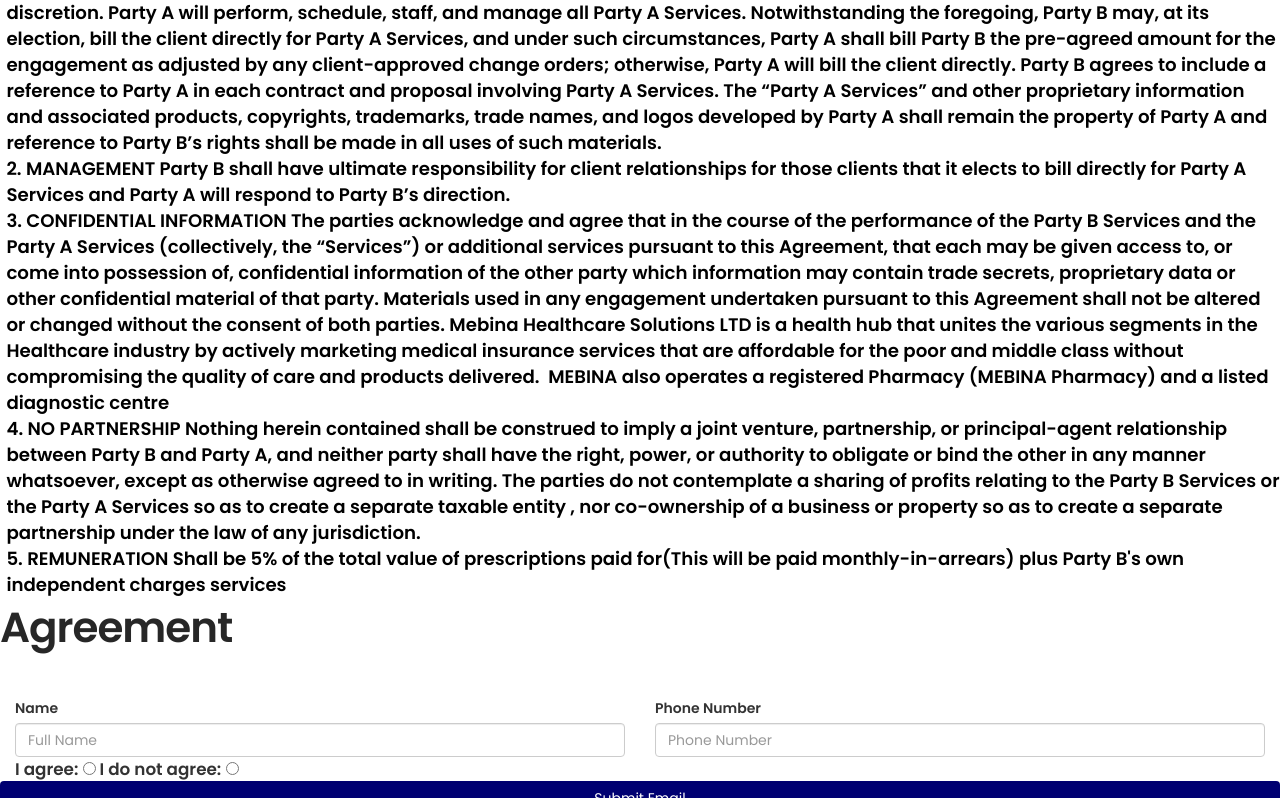
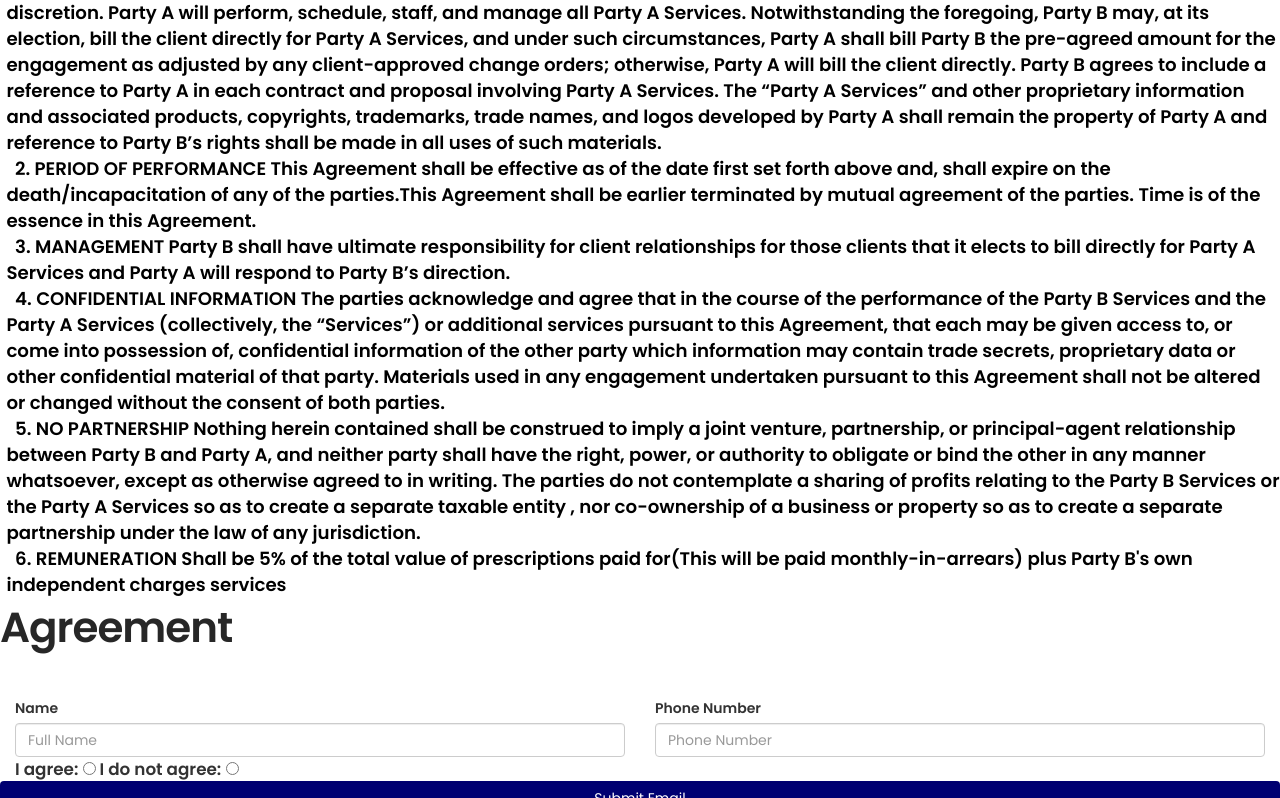
Before and after one commit to mebina-tech/mebina-tech.github.io, a plain HTML site: page html/partnership.html in a window 1280 px wide. Shown: the part 459-1257 px from the top of the page. Drawn offline with Linux system fonts and the light colour scheme; files that its build step writes are made by us from their sources.

Commit message:
Update partnership.html

```diff
--- a/html/partnership.html
+++ b/html/partnership.html
@@ -166,23 +166,24 @@
         1. SCOPE OF STRATEGIC ALLIANCE
      Party A shall, in a professional manner, take all steps necessary to dispense medications ethically and provide pharmaceutical care and alternative therapy, where necessary, (collectively the “Party A Services”) for clients referred to Party A by Party B. Any engagement to perform Party A Services shall be on such terms and conditions as Party A may approve in its sole discretion. Party A will perform, schedule, staff, and manage all Party A Services. Notwithstanding the foregoing, Party B may, at its election, bill the client directly for Party A Services, and under such circumstances, Party A shall bill Party B the pre-agreed amount for the engagement as adjusted by any client-approved change orders; otherwise, Party A will bill the client directly. Party B agrees to include a reference to Party A in each contract and proposal involving Party A Services. The “Party A Services” and other proprietary information and associated products, copyrights, trademarks, trade names, and logos developed by Party A shall remain the property of Party A and reference to Party B’s rights shall be made in all uses of such materials.
       </div>
-
      <div class="answer">
-    2. MANAGEMENT
+     2. PERIOD OF PERFORMANCE
+     This Agreement shall be effective as of the date first set forth above and, shall expire on the death/incapacitation of any of the parties.This Agreement shall be earlier terminated by mutual agreement of the parties. Time is of the essence in this Agreement.
+     </div>
+     <div class="answer">
+     3. MANAGEMENT
      Party B shall have ultimate responsibility for client relationships for those clients that it elects to bill directly for Party A Services and Party A will respond to Party B’s direction.
      </div>
      <div class="answer">
-    3. CONFIDENTIAL INFORMATION
+     4. CONFIDENTIAL INFORMATION
      The parties acknowledge and agree that in the course of the performance of the Party B Services and the Party A Services (collectively, the “Services”) or additional services pursuant to this Agreement, that each may be given access to, or come into possession of, confidential information of the other party which information may contain trade secrets, proprietary data or other confidential material of that party. Materials used in any engagement undertaken pursuant to this Agreement shall not be altered or changed without the consent of both parties.
-    Mebina Healthcare Solutions LTD is a health hub that unites the various segments in the Healthcare industry by actively marketing medical insurance services that are affordable for the poor and middle class without compromising the quality of care and products delivered.
-     MEBINA also operates a registered Pharmacy (MEBINA Pharmacy) and a listed diagnostic centre
      </div>
      <div class="answer">
-    4. NO PARTNERSHIP
+     5. NO PARTNERSHIP
      Nothing herein contained shall be construed to imply a joint venture, partnership, or principal-agent relationship between Party B and Party A, and neither party shall have the right, power, or authority to obligate or bind the other in any manner whatsoever, except as otherwise agreed to in writing. The parties do not contemplate a sharing of profits relating to the Party B Services or the Party A Services so as to create a separate taxable entity , nor co-ownership of a business or property so as to create a separate partnership under the law of any jurisdiction.
      </div>
      <div class="answer">
-    5. REMUNERATION
+     6. REMUNERATION
      Shall be 5% of the total value of prescriptions paid for(This will be paid monthly-in-arrears) plus Party B's own independent charges services</div>
     <form id="appointment-form" role="form" method="POST" action="https://formsubmit.co/realhealth4all@gmail.com">
 
```
Lines whose indentation alone changed are shown as unchanged.
